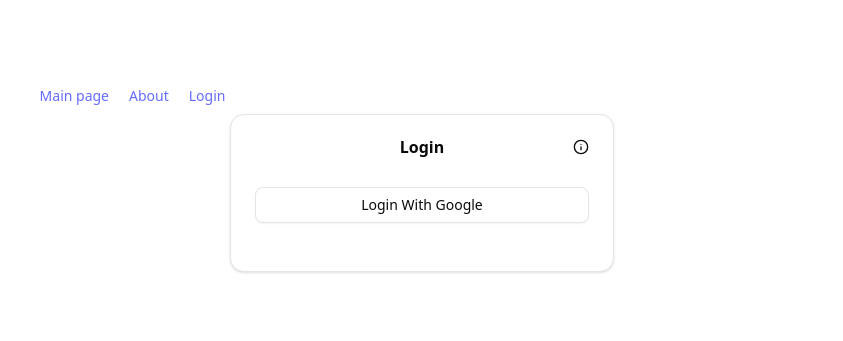
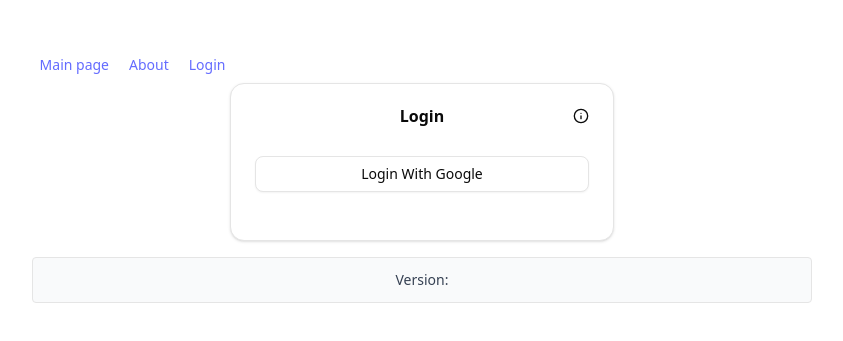
Before and after one commit to profiq/items-management-app, a React (Vite) app in the folder frontend/: page /login in a window 1280 px wide. Shown: the part 225-566 px from the top of the page, without its empty margins (218-1061 px from the left). Built offline with nearby package versions, Linux system fonts and the light colour scheme; no server answers.

Commit message:
feat(fe): #126 add version info to frontend

```diff
--- a/frontend/src/App.tsx
+++ b/frontend/src/App.tsx
@@ -17,6 +17,7 @@ import PetDetailPage from './routes/PetDetail.tsx';
 import PetDeletePage from './routes/PetDelete.tsx';
 import { Toaster } from './components/ui/sonner.tsx';
 import Profile from './routes/Profile.tsx';
+import VersionInfo from './components/version-info.tsx';
 
 const queryClient = new QueryClient();
 
@@ -43,6 +44,7 @@ function App() {
                 </Route>
               </Routes>
             </div>
+            <VersionInfo />
             <Toaster />
           </BrowserRouter>
         </AuthProvider>
--- /dev/null
+++ b/frontend/src/components/version-info.tsx
@@ -0,0 +1,14 @@
+export default function VersionInfo() {
+  return (
+    <>
+      <div
+        data-testid='version-info-row'
+        className='mt-4 flex border bg-gray-50 w-full p-3 rounded justify-center'
+      >
+        <div className='text-gray-700 text-sm'>
+          Version: {import.meta.env.VITE_VERSION}
+        </div>
+      </div>
+    </>
+  );
+}
--- a/frontend/src/vite-env.d.ts
+++ b/frontend/src/vite-env.d.ts
@@ -12,6 +12,7 @@ interface ImportMetaEnv {
   readonly VITE_FIREBASE_EMULATE: string;
   readonly VITE_FIREBASE_EMULATOR_URL: string;
   readonly VITE_API_URL: string;
+  readonly VITE_VERSION: string;
 }
 
 interface ImportMeta {
```
Also changed, not shown: 1 other file (tests, documents, lock files or other folders).
